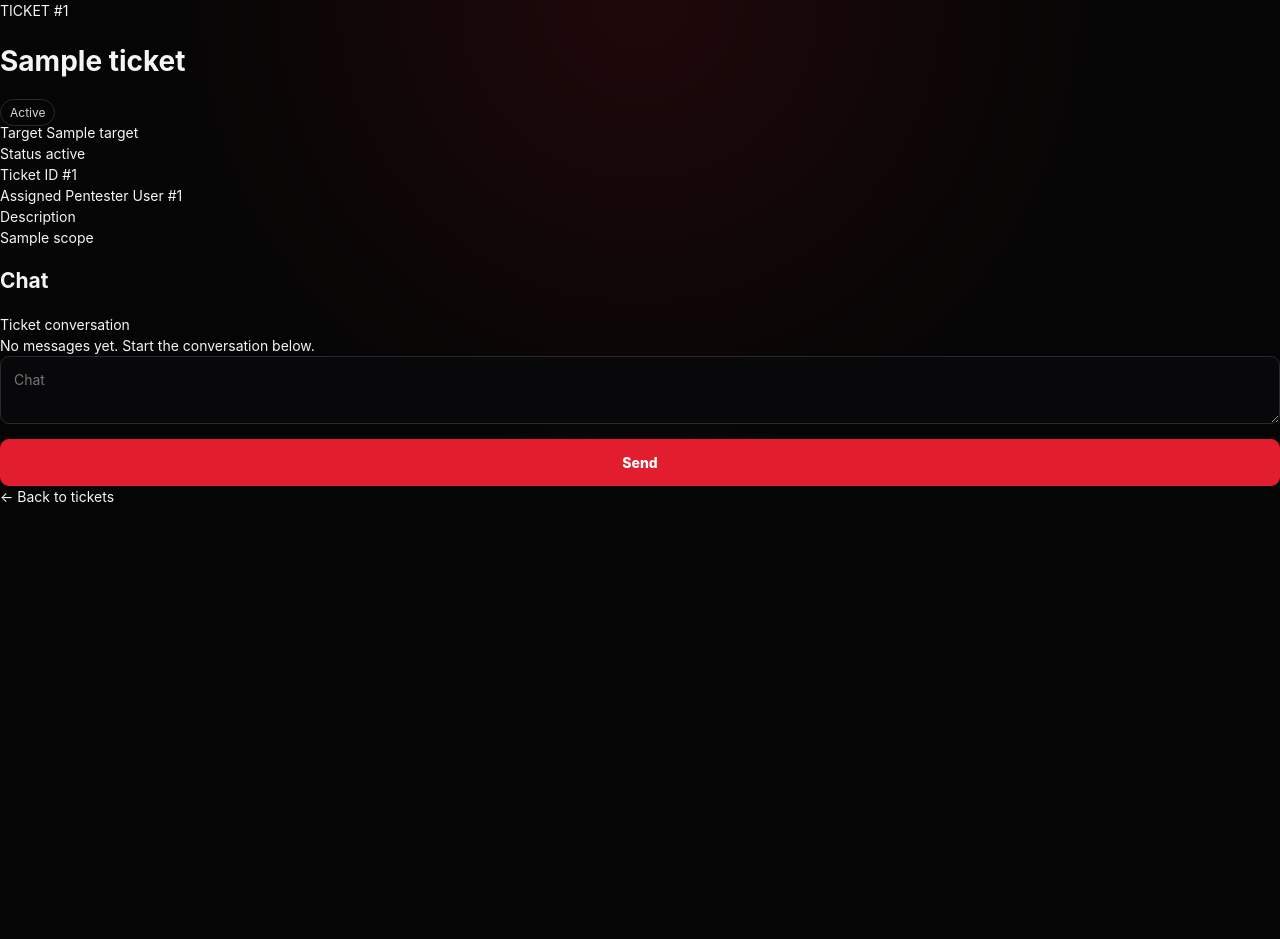
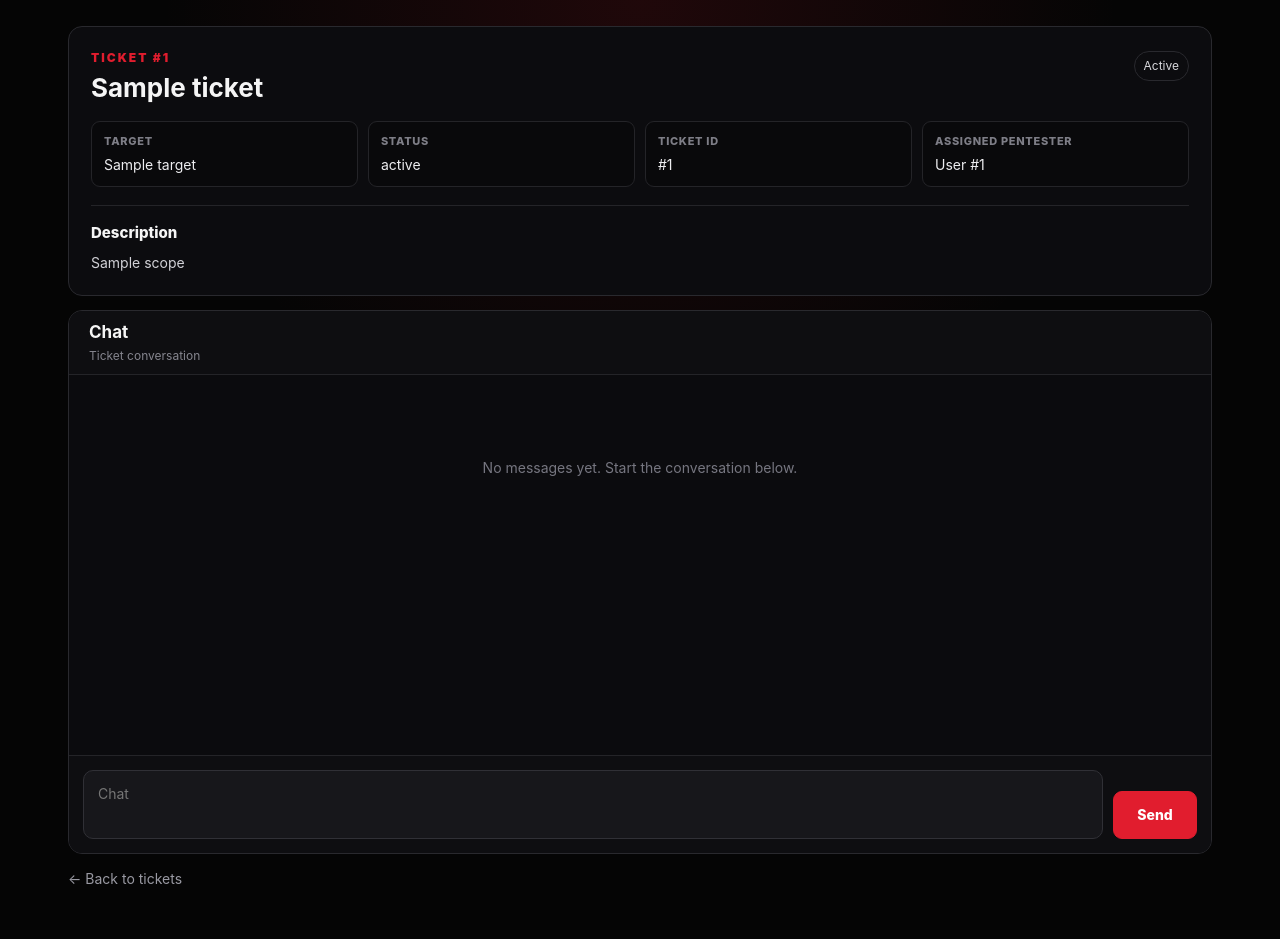
Before and after one commit to ryderwing/vyxel, a FastAPI app: template app/templates/ticket.html in a window 1280 px wide. Before the commit the page ends 502 px from the top, so only its background shows below. Run offline with FastAPI, Linux system fonts and the light colour scheme; the template is opened without the code that fills it: most values are stand-ins (such as "Sample title", 1, 10 or a date in 2020); some libraries are stand-ins or nearby versions.

Commit message:
Update app.css

```diff
--- a/app/static/app.css
+++ b/app/static/app.css
@@ -362,3 +362,352 @@ pre{white-space:pre-wrap}
   .dashboard-user{font-size:22px}
   .dashboard-topbar{align-items:flex-start}
 }
+
+/* =========================================================
+   DISCORD-STYLE TICKET CHAT
+   ========================================================= */
+
+.ticket-page{
+  max-width:1180px;
+  margin:0 auto;
+  padding:26px 18px 50px;
+}
+
+.ticket-info-panel{
+  background:#0c0c0f;
+  border:1px solid #29292e;
+  border-radius:14px;
+  padding:22px;
+  margin-bottom:14px;
+}
+
+.ticket-info-top{
+  display:flex;
+  align-items:flex-start;
+  justify-content:space-between;
+  gap:18px;
+  margin-bottom:18px;
+}
+
+.ticket-number{
+  color:var(--red);
+  font-size:12px;
+  font-weight:900;
+  letter-spacing:2px;
+  margin-bottom:5px;
+}
+
+.ticket-info-top h1{
+  margin:0;
+  font-size:26px;
+  line-height:1.2;
+}
+
+.ticket-status{
+  margin-top:2px;
+}
+
+.ticket-meta-grid{
+  display:grid;
+  grid-template-columns:repeat(4,minmax(0,1fr));
+  gap:10px;
+  margin-bottom:18px;
+}
+
+.ticket-meta-item{
+  background:#09090b;
+  border:1px solid #242428;
+  border-radius:9px;
+  padding:11px 12px;
+  min-width:0;
+}
+
+.meta-label{
+  display:block;
+  color:#7e7e87;
+  font-size:11px;
+  font-weight:800;
+  text-transform:uppercase;
+  letter-spacing:.7px;
+  margin-bottom:4px;
+}
+
+.meta-value{
+  display:block;
+  color:#ededf0;
+  overflow-wrap:anywhere;
+}
+
+.ticket-description{
+  border-top:1px solid #242428;
+  padding-top:16px;
+}
+
+.description-title{
+  font-size:15px;
+  font-weight:850;
+  margin-bottom:8px;
+}
+
+.description-text{
+  color:#d1d1d6;
+  white-space:pre-wrap;
+  overflow-wrap:anywhere;
+}
+
+.ticket-staff-actions{
+  display:flex;
+  align-items:center;
+  justify-content:space-between;
+  gap:12px;
+  flex-wrap:wrap;
+  padding:12px;
+  background:#0b0b0d;
+  border:1px solid #29292e;
+  border-radius:12px;
+  margin-bottom:14px;
+}
+
+.inline-action{
+  display:flex;
+  align-items:center;
+  flex-direction:row;
+  gap:8px;
+}
+
+.inline-action select{
+  width:auto;
+  min-width:190px;
+}
+
+.inline-action button{
+  width:auto;
+  margin:0;
+}
+
+.ticket-action-buttons{
+  display:flex;
+  gap:8px;
+  flex-wrap:wrap;
+}
+
+.ticket-action-buttons form{
+  margin:0;
+}
+
+.secondary-btn{
+  width:auto;
+  margin:0;
+  background:#17171a;
+  border-color:#313138;
+  color:#ededf0;
+}
+
+.secondary-btn:hover{
+  background:#222226;
+  border-color:var(--red);
+}
+
+.ticket-chat{
+  background:#0b0b0e;
+  border:1px solid #29292e;
+  border-radius:14px;
+  overflow:hidden;
+  min-height:540px;
+  display:flex;
+  flex-direction:column;
+}
+
+.chat-header{
+  height:64px;
+  display:flex;
+  align-items:center;
+  padding:0 20px;
+  border-bottom:1px solid #242428;
+  background:#0e0e11;
+}
+
+.chat-header h2{
+  margin:0;
+  font-size:17px;
+}
+
+.chat-header span{
+  display:block;
+  color:#85858e;
+  font-size:12px;
+  margin-top:1px;
+}
+
+.chat-messages{
+  flex:1;
+  padding:12px 0 18px;
+  min-height:380px;
+}
+
+.chat-message{
+  display:flex;
+  gap:12px;
+  padding:10px 20px;
+}
+
+.chat-message:hover{
+  background:#101013;
+}
+
+.chat-avatar{
+  width:38px;
+  height:38px;
+  flex:0 0 38px;
+  border-radius:50%;
+  display:flex;
+  align-items:center;
+  justify-content:center;
+  background:#242429;
+  color:#fff;
+  font-size:15px;
+  font-weight:900;
+  user-select:none;
+}
+
+.chat-message-body{
+  min-width:0;
+  flex:1;
+}
+
+.chat-message-head{
+  display:flex;
+  align-items:baseline;
+  gap:7px;
+  min-height:20px;
+}
+
+.chat-name{
+  font-weight:850;
+  color:#f3f3f5;
+}
+
+.chat-role{
+  font-size:10px;
+  font-weight:850;
+  color:#fff;
+  background:rgba(225,29,46,.22);
+  border:1px solid rgba(225,29,46,.4);
+  border-radius:999px;
+  padding:1px 6px;
+  text-transform:capitalize;
+}
+
+.chat-time{
+  color:#74747d;
+  font-size:11px;
+}
+
+.chat-text{
+  color:#d6d6da;
+  line-height:1.55;
+  white-space:pre-wrap;
+  overflow-wrap:anywhere;
+  margin-top:1px;
+}
+
+.chat-empty{
+  color:#767680;
+  text-align:center;
+  padding:70px 20px;
+}
+
+.chat-input-wrap{
+  display:flex;
+  flex-direction:row;
+  align-items:flex-end;
+  gap:10px;
+  margin:0;
+  padding:14px;
+  background:#0e0e11;
+  border-top:1px solid #242428;
+}
+
+.chat-input-wrap textarea{
+  resize:none;
+  min-height:48px;
+  max-height:160px;
+  background:#17171b;
+  border:1px solid #303036;
+  border-radius:10px;
+  padding:13px 14px;
+  line-height:1.45;
+}
+
+.chat-input-wrap textarea:focus{
+  border-color:#3d3d44;
+  box-shadow:none;
+}
+
+.chat-send{
+  width:auto;
+  min-width:84px;
+  height:48px;
+  margin:0;
+  padding:0 17px;
+}
+
+.chat-readonly{
+  padding:16px;
+  color:#85858e;
+  text-align:center;
+  background:#0e0e11;
+  border-top:1px solid #242428;
+}
+
+.ticket-back{
+  margin-top:14px;
+}
+
+.ticket-back a{
+  color:#9999a2;
+}
+
+.ticket-back a:hover{
+  color:#fff;
+}
+
+@media(max-width:850px){
+  .ticket-meta-grid{
+    grid-template-columns:repeat(2,minmax(0,1fr));
+  }
+}
+
+@media(max-width:600px){
+  .ticket-page{
+    padding:14px 8px 30px;
+  }
+
+  .ticket-info-panel{
+    padding:16px;
+  }
+
+  .ticket-info-top{
+    flex-direction:column;
+  }
+
+  .ticket-meta-grid{
+    grid-template-columns:1fr;
+  }
+
+  .ticket-chat{
+    min-height:500px;
+  }
+
+  .chat-message{
+    padding:10px 12px;
+  }
+
+  .chat-input-wrap{
+    padding:10px;
+  }
+
+  .chat-send{
+    min-width:68px;
+  }
+}
```
